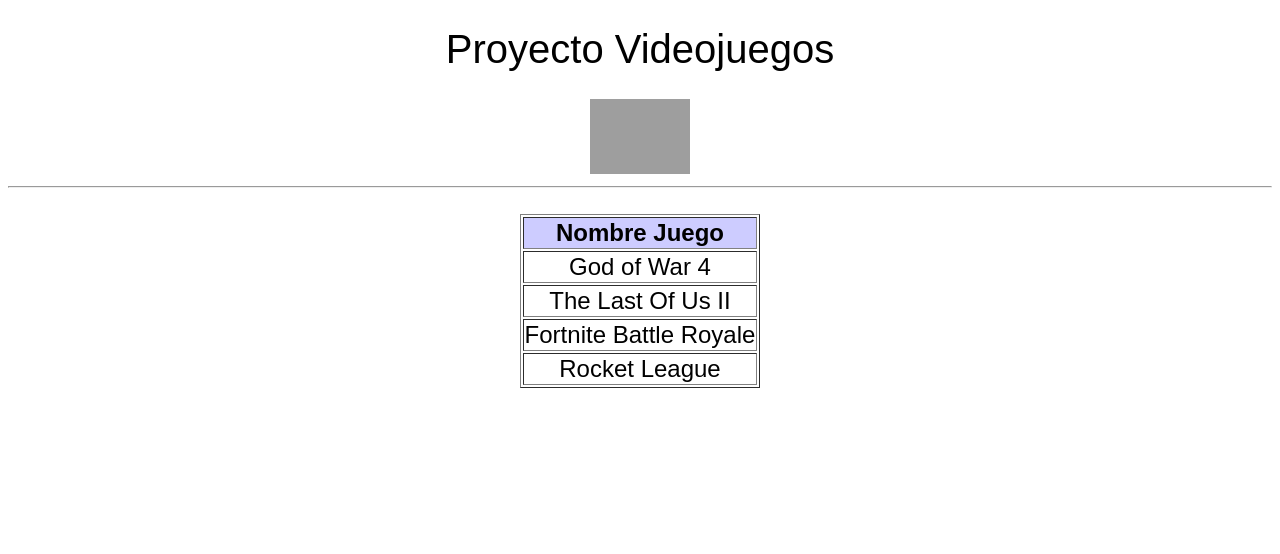
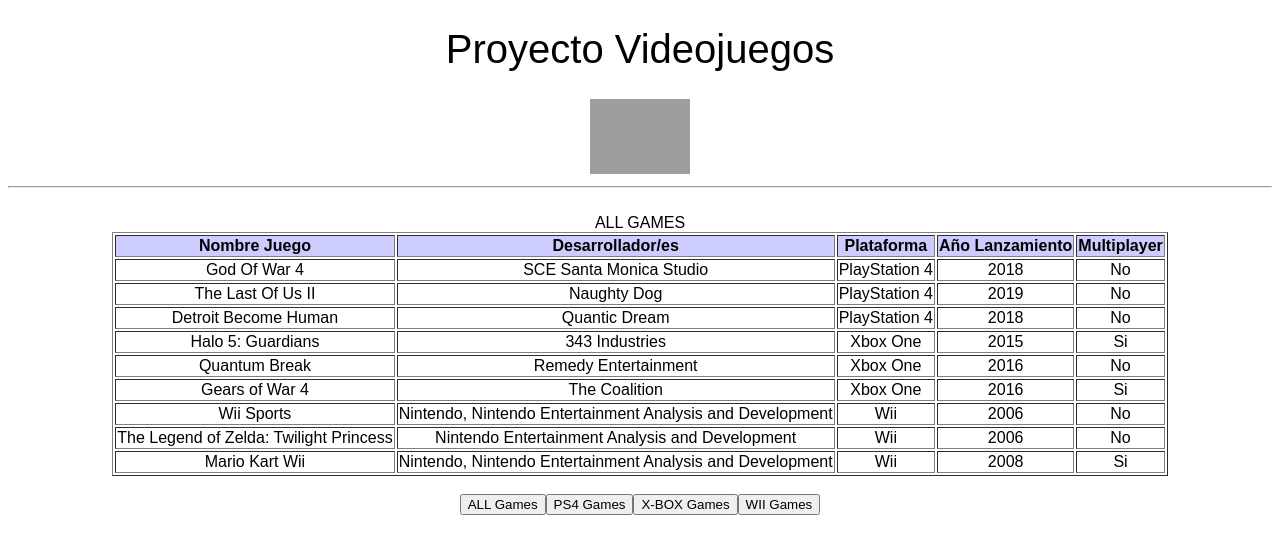
Before and after one commit to jlopezpacheco/proyecto-angular-cli, an Angular app: page / in a window 1280 px wide. Shown: the top 554 px of the page. Built offline with nearby package versions, Linux system fonts and the light colour scheme; grey boxes are pictures that could not be loaded.

Commit message:
*ngIf test

```diff
--- a/src/app/game/game.component.css
+++ b/src/app/game/game.component.css
@@ -3,5 +3,6 @@
 }
 
 table{
-	font: 150% sans-serif;
+	font: 100% sans-serif;
+	text-align: center;
 }
--- a/src/app/game/game.component.html
+++ b/src/app/game/game.component.html
@@ -1,17 +1,202 @@
+<div *ngIf="mostrarListaJuegos === 'all'" align="center">
   <table border="1" align="center">
+    <caption>ALL GAMES</caption>
     <tr>
       <th>Nombre Juego</th>
+      <th>Desarrollador/es</th>
+      <th>Plataforma</th>
+      <th>Año Lanzamiento</th>
+      <th>Multiplayer</th>
     </tr>
     <tr>
-    <td>{{games[0]}}</td>
+      <td>{{gamesPs4[0].nombre}}</td>
+      <td>{{gamesPs4[0].desarrollador}}</td>
+      <td>{{gamesPs4[0].plataforma}}</td>
+      <td>{{gamesPs4[0].anyo_lanzamiento}}</td>
+      <td *ngIf="gamesPs4[0].multiplayer === true">Si</td>
+      <td *ngIf="gamesPs4[0].multiplayer === false">No</td>
     </tr>
     <tr>
-    <td>{{games[1]}}</td>
+      <td>{{gamesPs4[1].nombre}}</td>
+      <td>{{gamesPs4[1].desarrollador}}</td>
+      <td>{{gamesPs4[1].plataforma}}</td>
+      <td>{{gamesPs4[1].anyo_lanzamiento}}</td>
+      <td *ngIf="gamesPs4[1].multiplayer === true">Si</td>
+      <td *ngIf="gamesPs4[1].multiplayer === false">No</td>
     </tr>
     <tr>
-    <td>{{games[2]}}</td>
+      <td>{{gamesPs4[2].nombre}}</td>
+      <td>{{gamesPs4[2].desarrollador}}</td>
+      <td>{{gamesPs4[2].plataforma}}</td>
+      <td>{{gamesPs4[2].anyo_lanzamiento}}</td>
+      <td *ngIf="gamesPs4[2].multiplayer === true">Si</td>
+      <td *ngIf="gamesPs4[2].multiplayer === false">No</td>
     </tr>
     <tr>
-    <td>{{games[3]}}</td>
+      <td>{{gamesXbox[0].nombre}}</td>
+      <td>{{gamesXbox[0].desarrollador}}</td>
+      <td>{{gamesXbox[0].plataforma}}</td>
+      <td>{{gamesXbox[0].anyo_lanzamiento}}</td>
+      <td *ngIf="gamesXbox[0].multiplayer === true">Si</td>
+      <td *ngIf="gamesXbox[0].multiplayer === false">No</td>
+    </tr>
+    <tr>
+      <td>{{gamesXbox[1].nombre}}</td>
+      <td>{{gamesXbox[1].desarrollador}}</td>
+      <td>{{gamesXbox[1].plataforma}}</td>
+      <td>{{gamesXbox[1].anyo_lanzamiento}}</td>
+      <td *ngIf="gamesXbox[1].multiplayer === true">Si</td>
+      <td *ngIf="gamesXbox[1].multiplayer === false">No</td>
+    </tr>
+    <tr>
+      <td>{{gamesXbox[2].nombre}}</td>
+      <td>{{gamesXbox[2].desarrollador}}</td>
+      <td>{{gamesXbox[2].plataforma}}</td>
+      <td>{{gamesXbox[2].anyo_lanzamiento}}</td>
+      <td *ngIf="gamesXbox[2].multiplayer === true">Si</td>
+      <td *ngIf="gamesXbox[2].multiplayer === false">No</td>
+    </tr>
+    <tr>
+      <td>{{gamesWii[0].nombre}}</td>
+      <td>{{gamesWii[0].desarrollador}}</td>
+      <td>{{gamesWii[0].plataforma}}</td>
+      <td>{{gamesWii[0].anyo_lanzamiento}}</td>
+      <td *ngIf="gamesWii[0].multiplayer === true">Si</td>
+      <td *ngIf="gamesWii[0].multiplayer === false">No</td>
+    </tr>
+    <tr>
+      <td>{{gamesWii[1].nombre}}</td>
+      <td>{{gamesWii[1].desarrollador}}</td>
+      <td>{{gamesWii[1].plataforma}}</td>
+      <td>{{gamesWii[1].anyo_lanzamiento}}</td>
+      <td *ngIf="gamesWii[1].multiplayer === true">Si</td>
+      <td *ngIf="gamesWii[1].multiplayer === false">No</td>
+    </tr>
+    <tr>
+      <td>{{gamesWii[2].nombre}}</td>
+      <td>{{gamesWii[2].desarrollador}}</td>
+      <td>{{gamesWii[2].plataforma}}</td>
+      <td>{{gamesWii[2].anyo_lanzamiento}}</td>
+      <td *ngIf="gamesWii[2].multiplayer === true">Si</td>
+      <td *ngIf="gamesWii[2].multiplayer === false">No</td>
     </tr>
   </table>
+</div>
+
+<div *ngIf="mostrarListaJuegos === 'ps4'" align="center">
+  <table border="1" align="center">
+    <caption>PS4 GAMES</caption>
+    <tr>
+      <th>Nombre Juego</th>
+      <th>Desarrollador/es</th>
+      <th>Plataforma</th>
+      <th>Año Lanzamiento</th>
+      <th>Multiplayer</th>
+    </tr>
+    <tr>
+      <td>{{gamesPs4[0].nombre}}</td>
+      <td>{{gamesPs4[0].desarrollador}}</td>
+      <td>{{gamesPs4[0].plataforma}}</td>
+      <td>{{gamesPs4[0].anyo_lanzamiento}}</td>
+      <td *ngIf="gamesPs4[0].multiplayer === true">Si</td>
+      <td *ngIf="gamesPs4[0].multiplayer === false">No</td>
+    </tr>
+    <tr>
+      <td>{{gamesPs4[1].nombre}}</td>
+      <td>{{gamesPs4[1].desarrollador}}</td>
+      <td>{{gamesPs4[1].plataforma}}</td>
+      <td>{{gamesPs4[1].anyo_lanzamiento}}</td>
+      <td *ngIf="gamesPs4[1].multiplayer === true">Si</td>
+      <td *ngIf="gamesPs4[1].multiplayer === false">No</td>
+    </tr>
+    <tr>
+      <td>{{gamesPs4[2].nombre}}</td>
+      <td>{{gamesPs4[2].desarrollador}}</td>
+      <td>{{gamesPs4[2].plataforma}}</td>
+      <td>{{gamesPs4[2].anyo_lanzamiento}}</td>
+      <td *ngIf="gamesPs4[2].multiplayer === true">Si</td>
+      <td *ngIf="gamesPs4[2].multiplayer === false">No</td>
+    </tr>
+  </table>
+</div>
+
+<div *ngIf="mostrarListaJuegos === 'xbox'" align="center">
+  <table border="1" align="center">
+    <caption>X-BOX GAMES</caption>
+    <tr>
+      <th>Nombre Juego</th>
+      <th>Desarrollador/es</th>
+      <th>Plataforma</th>
+      <th>Año Lanzamiento</th>
+      <th>Multiplayer</th>
+    </tr>
+    <tr>
+      <td>{{gamesXbox[0].nombre}}</td>
+      <td>{{gamesXbox[0].desarrollador}}</td>
+      <td>{{gamesXbox[0].plataforma}}</td>
+      <td>{{gamesXbox[0].anyo_lanzamiento}}</td>
+      <td *ngIf="gamesXbox[0].multiplayer === true">Si</td>
+      <td *ngIf="gamesXbox[0].multiplayer === false">No</td>
+    </tr>
+    <tr>
+      <td>{{gamesXbox[1].nombre}}</td>
+      <td>{{gamesXbox[1].desarrollador}}</td>
+      <td>{{gamesXbox[1].plataforma}}</td>
+      <td>{{gamesXbox[1].anyo_lanzamiento}}</td>
+      <td *ngIf="gamesXbox[1].multiplayer === true">Si</td>
+      <td *ngIf="gamesXbox[1].multiplayer === false">No</td>
+    </tr>
+    <tr>
+      <td>{{gamesXbox[2].nombre}}</td>
+      <td>{{gamesXbox[2].desarrollador}}</td>
+      <td>{{gamesXbox[2].plataforma}}</td>
+      <td>{{gamesXbox[2].anyo_lanzamiento}}</td>
+      <td *ngIf="gamesXbox[2].multiplayer === true">Si</td>
+      <td *ngIf="gamesXbox[2].multiplayer === false">No</td>
+    </tr>
+  </table>
+</div>
+
+<div *ngIf="mostrarListaJuegos === 'wii'" align="center">
+  <table border="1" align="center">
+    <caption>WII GAMES</caption>
+    <tr>
+      <th>Nombre Juego</th>
+      <th>Desarrollador/es</th>
+      <th>Plataforma</th>
+      <th>Año Lanzamiento</th>
+      <th>Multiplayer</th>
+    </tr>
+    <tr>
+      <td>{{gamesWii[0].nombre}}</td>
+      <td>{{gamesWii[0].desarrollador}}</td>
+      <td>{{gamesWii[0].plataforma}}</td>
+      <td>{{gamesWii[0].anyo_lanzamiento}}</td>
+      <td *ngIf="gamesWii[0].multiplayer === true">Si</td>
+      <td *ngIf="gamesWii[0].multiplayer === false">No</td>
+    </tr>
+    <tr>
+      <td>{{gamesWii[1].nombre}}</td>
+      <td>{{gamesWii[1].desarrollador}}</td>
+      <td>{{gamesWii[1].plataforma}}</td>
+      <td>{{gamesWii[1].anyo_lanzamiento}}</td>
+      <td *ngIf="gamesWii[1].multiplayer === true">Si</td>
+      <td *ngIf="gamesWii[1].multiplayer === false">No</td>
+    </tr>
+    <tr>
+      <td>{{gamesWii[2].nombre}}</td>
+      <td>{{gamesWii[2].desarrollador}}</td>
+      <td>{{gamesWii[2].plataforma}}</td>
+      <td>{{gamesWii[2].anyo_lanzamiento}}</td>
+      <td *ngIf="gamesWii[2].multiplayer === true">Si</td>
+      <td *ngIf="gamesWii[2].multiplayer === false">No</td>
+    </tr>
+  </table>
+</div>
+<br>
+<div align="center">
+  <button (click)="cambiarLista('all')">ALL Games</button>
+  <button (click)="cambiarLista('ps4')">PS4 Games</button>
+  <button (click)="cambiarLista('xbox')">X-BOX Games</button>
+  <button (click)="cambiarLista('wii')">WII Games</button>
+</div>
--- a/src/app/game/game.component.ts
+++ b/src/app/game/game.component.ts
@@ -1,4 +1,5 @@
 import { Component } from '@angular/core';
+import { Game } from '../models/game';
 
 @Component({
 	selector: 'game',
@@ -8,5 +9,42 @@
 
 export class GameComponent {
 
-	public games: string[] = ["God of War 4", "The Last Of Us II", "Fortnite Battle Royale", "Rocket League"];
+	gamesPs4:Array<Game>;
+	gamesXbox:Array<Game>;
+	gamesWii:Array<Game>;
+
+	mostrarListaJuegos:string;
+
+	constructor(){
+		this.mostrarListaJuegos = 'all';
+
+		//Games PS4
+		this.gamesPs4 = [
+			new Game('God Of War 4', 'SCE Santa Monica Studio', 'PlayStation 4', 2018, false),
+			new Game('The Last Of Us II', 'Naughty Dog', 'PlayStation 4', 2019, false),
+			new Game('Detroit Become Human', 'Quantic Dream', 'PlayStation 4', 2018, false)
+			];
+
+		//Games XBOX
+		this.gamesXbox = [
+			new Game('Halo 5: Guardians', '343 Industries', 'Xbox One', 2015, true),
+			new Game('Quantum Break', 'Remedy Entertainment', 'Xbox One', 2016, false),
+			new Game('Gears of War 4', 'The Coalition', 'Xbox One', 2016, true)
+		];
+
+		//Games WII
+		this.gamesWii = [
+			new Game('Wii Sports', 'Nintendo, Nintendo Entertainment Analysis and Development', 'Wii', 2006, false),
+			new Game('The Legend of Zelda: Twilight Princess', 'Nintendo Entertainment Analysis and Development', 'Wii', 2006, false),
+			new Game('Mario Kart Wii', 'Nintendo, Nintendo Entertainment Analysis and Development', 'Wii', 2008, true)
+		];
+	}
+
+	ngOnInit(){
+		console.log(this.gamesPs4[0].nombre);
+	}
+
+	cambiarLista(plataforma){
+		this.mostrarListaJuegos = plataforma;
+	}
 }
--- a/src/app/models/game.ts
+++ b/src/app/models/game.ts
@@ -1,9 +1,10 @@
 export class Game{
 
 	constructor(
-		nombre:string,
-		plataforma:string,
-		anyo_lanzamiento: number,
-		multiplayer:boolean
+		public nombre:string,
+		public desarrollador:string,
+		public plataforma:string,
+		public anyo_lanzamiento: number,
+		public multiplayer:boolean
 		){}
 }
```
Lines whose indentation alone changed are shown as unchanged.
